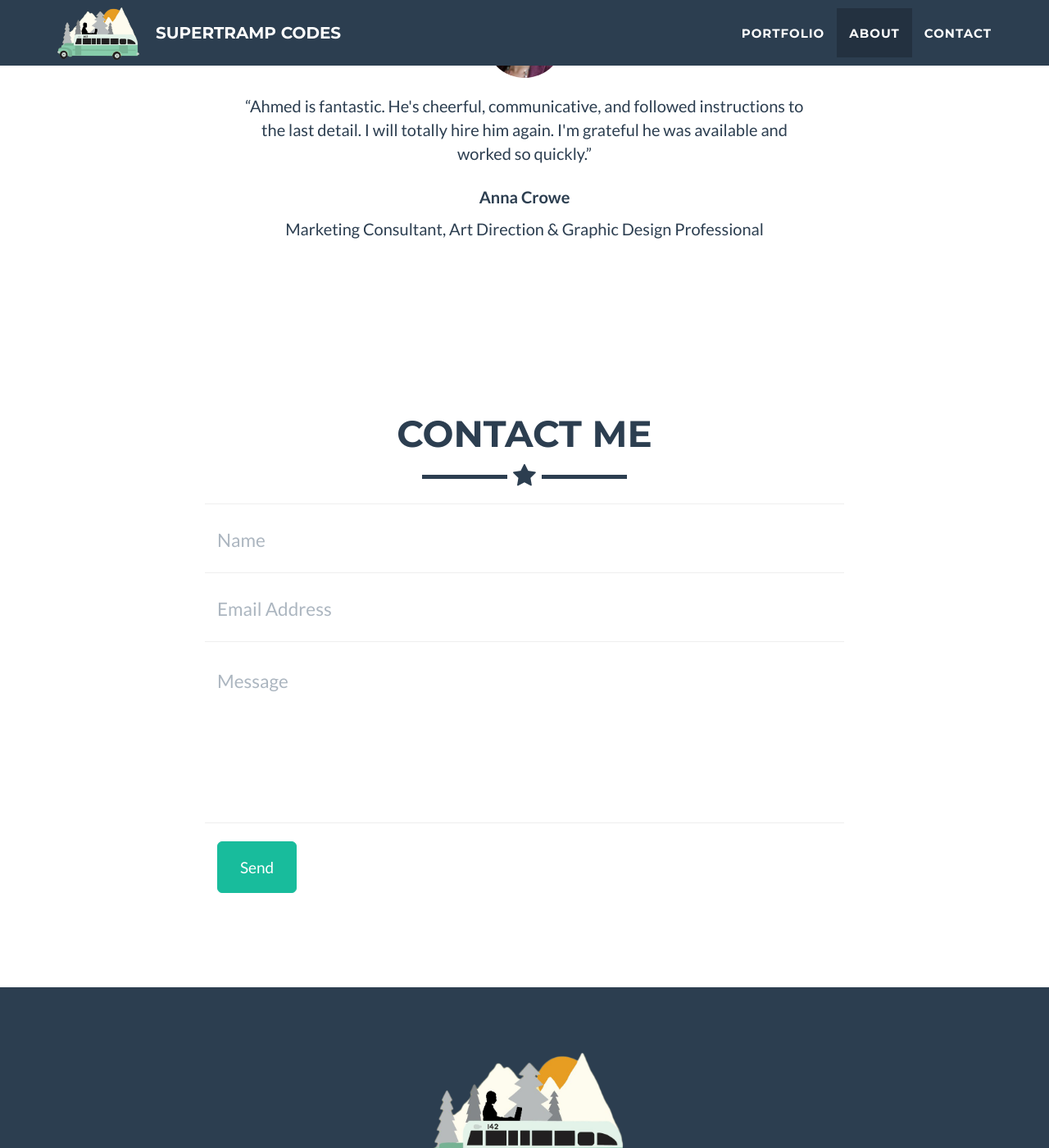
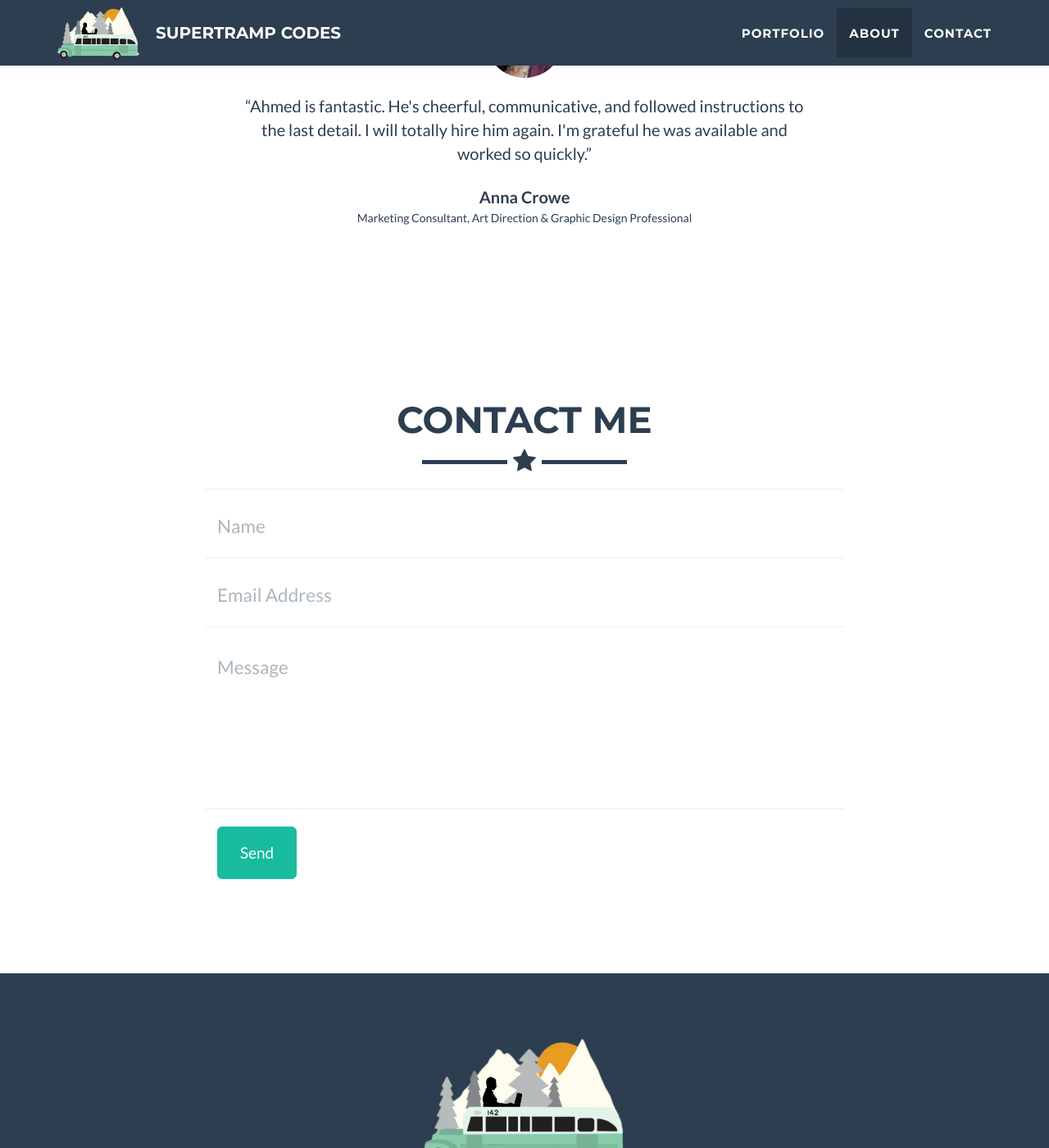
Before and after one commit to Ahmed-Elkashef/Ahmed-Elkashef.github.io, a Jekyll site: the page built from index.html, in a window 1280 px wide and 1400 px high, scrolled down 3495 px. Shown: the whole window at 82% size. Built offline with Jekyll 4.4.1, drawn with Linux system fonts in a browser that asks for light colours.

Commit message:
Update main.css

```diff
--- a/_includes/css/main.css
+++ b/_includes/css/main.css
@@ -554,6 +554,12 @@ footer .footer-below {
 #page-top > section.section.testimonials.is-medium.is-white.has-text-centered > div > div > div > div > div > p.title.is-size-5 {
     font-weight: 600;
 }
+#testimonials > div > div > div > div > div > p.subtitle.is-size-6 {
+    font-weight: 300;
+    line-height: 1.5;
+    font-size: 14px;
+    margin-top: -10px;
+}
 
 /* footer */
 footer img {
```
